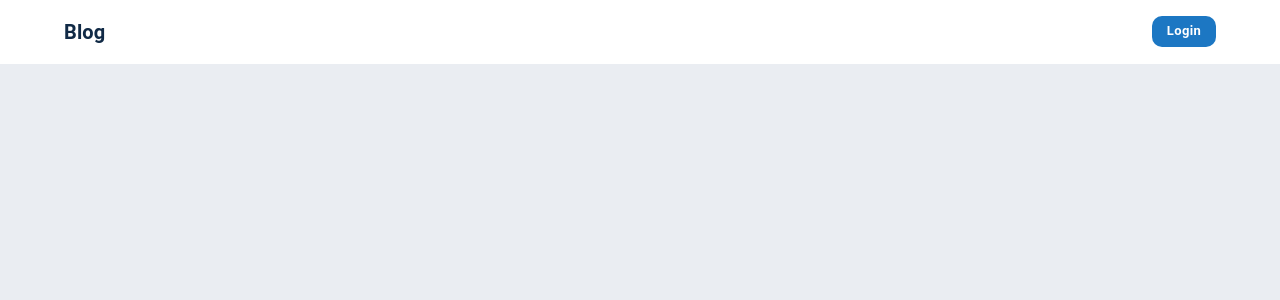
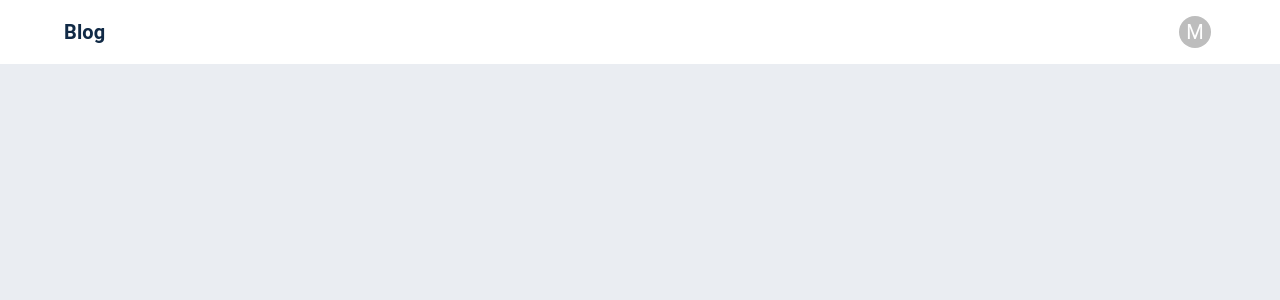
Before and after one commit to rocheredes/next-blog, a Next.js app: page / in a window 1280 px wide. Shown: the top 300 px of the page. Built offline with nearby package versions, Linux system fonts and the light colour scheme.

Commit message:
Configuracion de los menu en el tema

```diff
--- a/components/ui/Navbar.js
+++ b/components/ui/Navbar.js
@@ -1,15 +1,16 @@
 import React, {useState} from "react";
 import NextLink from 'next/link'
 import {AppBar, Box, Button, Container, Link, Toolbar, Typography} from "@mui/material";
+import {UserNavbarMenu} from "./UserNavbarMenu";
 
 export const Navbar = () => {
 
-    const [isAuthenticated, setIsAuthenticated] = useState(false)
+    const [isAuthenticated, setIsAuthenticated] = useState(true)
 
     return (
         <AppBar>
             <Toolbar>
-                <Container style={{display:"flex"}}>
+                <Container style={{display: "flex", alignItems:"center"}}>
                     <NextLink href="/" passHref className="underline-none">
                         <Link component='div' sx={{display: 'flex', alignItems: 'baseline'}}>
                             <Typography variant="h6" fontWeight="700">Blog</Typography>
@@ -20,11 +21,19 @@ export const Navbar = () => {
                     <Box flex={1}/>
 
                     <Box>
-                        <NextLink href={'/auth/login'} passHref>
-                            <Link component={"span"}>
-                                <Button size='small' sx={{borderRadius:'10px', fontWeight:700}}>Login</Button>
-                            </Link>
-                        </NextLink>
+                        {
+                            !isAuthenticated ? (
+                                    <NextLink href={'/auth/login'} passHref>
+                                        <Link component={"span"}>
+                                            <Button size='small' sx={{borderRadius: '10px', fontWeight: 700}}>Login</Button>
+                                        </Link>
+                                    </NextLink>
+                                )
+                                : (
+                                   <UserNavbarMenu />
+                                )
+                        }
+
                     </Box>
 
                 </Container>
--- a/themes/light.js
+++ b/themes/light.js
@@ -69,7 +69,29 @@ export const lightTheme = createTheme({
                     boxShadow: "none",
                 }
             }
-        }
+        },
+
+        MuiMenu: {
+            defaultProps: {
+                transformOrigin: {horizontal: 'right', vertical: 'top'},
+                anchorOrigin: {horizontal: 'right', vertical: 'bottom'},
+                PaperProps: {
+                    elevation: 0,
+                    sx: {
+                        borderRadius: 3,
+                        overflow: 'visible',
+                        filter: 'drop-shadow(0px 2px 8px rgba(0,0,0,0.32))',
+                        mt: 1.5,
+                        '& .MuiAvatar-root': {
+                            width: 32,
+                            height: 32,
+                            ml: -0.5,
+                            mr: 1,
+                        },
+                    },
+                }
+            }
+        },
     }
 
 })
```
